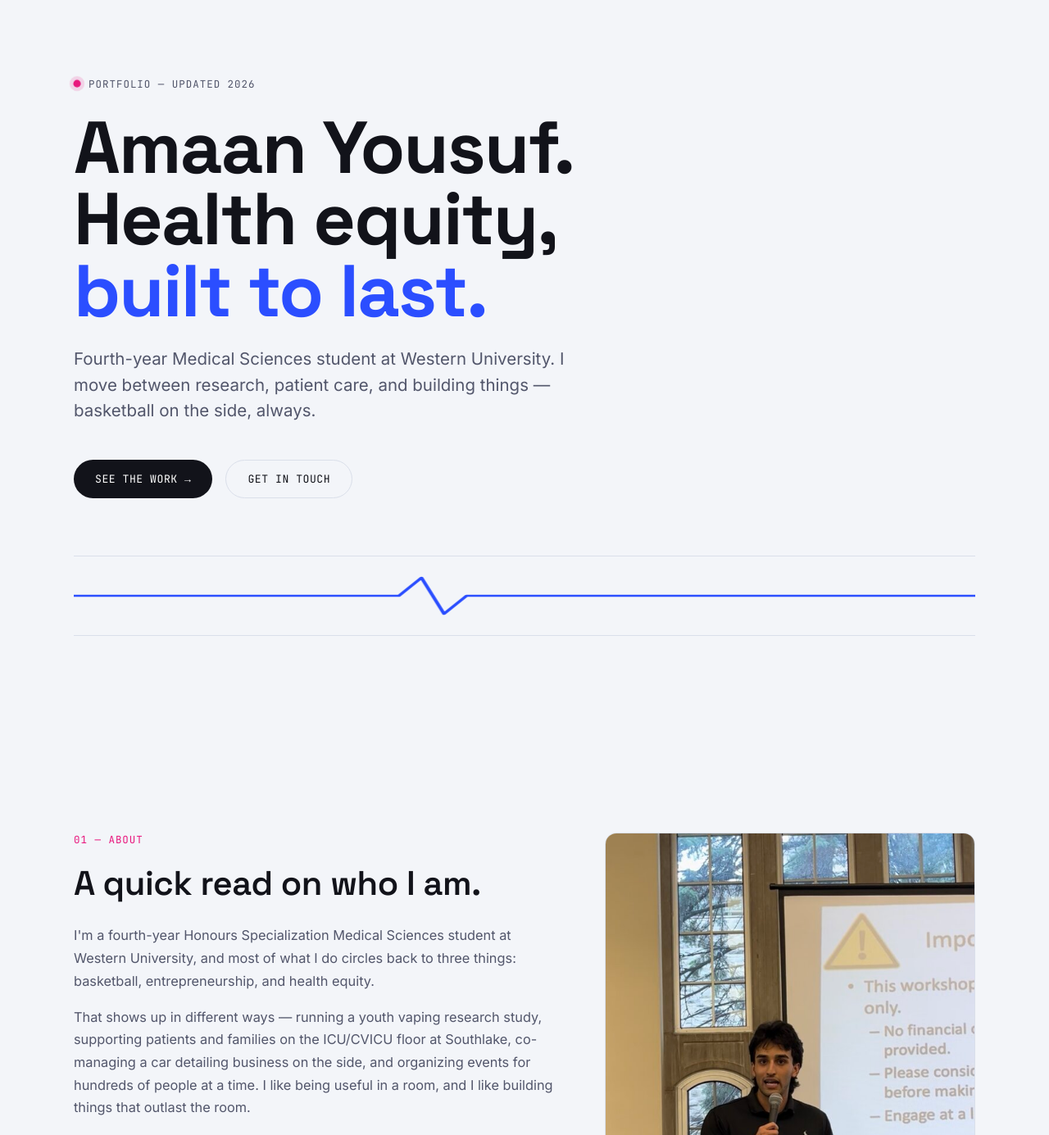
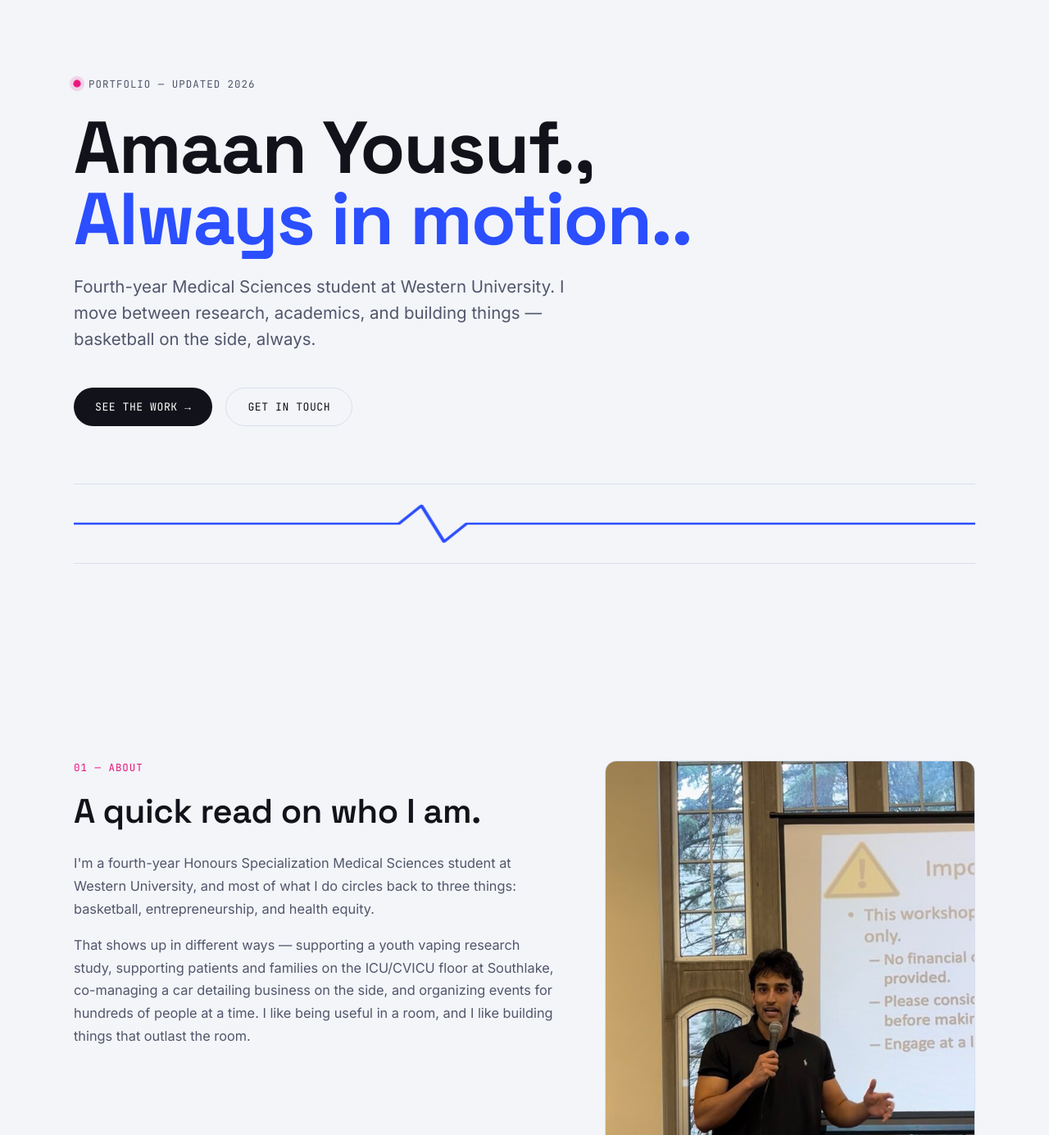
Before and after one commit to peta7786/Portfolio, a plain HTML site: page index.html in a window 1280 px wide. Shown: the part 80-1465 px from the top of the page at 82% size. Drawn offline with Linux system fonts and the light colour scheme.

Commit message:
Update index.html

```diff
--- a/index.html
+++ b/index.html
@@ -247,8 +247,8 @@
 <!-- ============ HERO ============ -->
 <section class="hero">
   <div class="eyebrow"><span class="dot"></span><span>Portfolio — updated 2026</span></div>
-  <h1 class="display">Amaan Yousuf.<br>Health equity,<br><span>built to last.</span></h1>
-  <p class="lede">Fourth-year Medical Sciences student at Western University. I move between research, patient care, and building things — basketball on the side, always.</p>
+  <h1 class="display">Amaan Yousuf.,<br><span>Always in motion..</span></h1>
+  <p class="lede">Fourth-year Medical Sciences student at Western University. I move between research, academics, and building things — basketball on the side, always.</p>
   <div class="hero-actions">
     <a href="#work" class="btn btn-primary">See the work →</a>
     <a href="#contact" class="btn btn-ghost">Get in touch</a>
@@ -269,7 +269,7 @@
       <h2 class="section-title">A quick read on who I am.</h2>
       <div class="about-body">
         <p>I'm a fourth-year Honours Specialization Medical Sciences student at Western University, and most of what I do circles back to three things: basketball, entrepreneurship, and health equity.</p>
-        <p>That shows up in different ways — running a youth vaping research study, supporting patients and families on the ICU/CVICU floor at Southlake, co-managing a car detailing business on the side, and organizing events for hundreds of people at a time. I like being useful in a room, and I like building things that outlast the room.</p>
+        <p>That shows up in different ways — supporting a youth vaping research study, supporting patients and families on the ICU/CVICU floor at Southlake, co-managing a car detailing business on the side, and organizing events for hundreds of people at a time. I like being useful in a room, and I like building things that outlast the room.</p>
       </div>
     </div>
     <div class="about-side">
@@ -387,7 +387,6 @@
     <a class="email" href="mailto:Ayousu5@uwo.ca">Ayousu5@uwo.ca</a>
     <div class="socials">
       <a href="#">LinkedIn</a>
-      <a href="assets/Amaan_Yousuf_-_CV.pdf">CV / Resume</a>
     </div>
   </div>
 </section>
```
